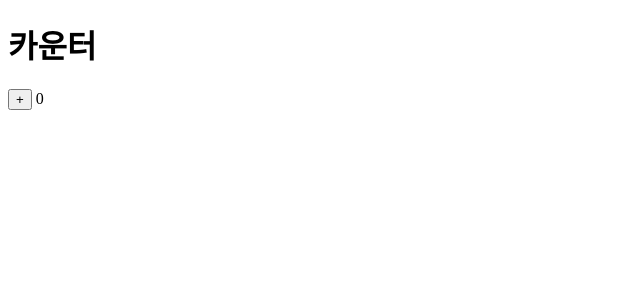
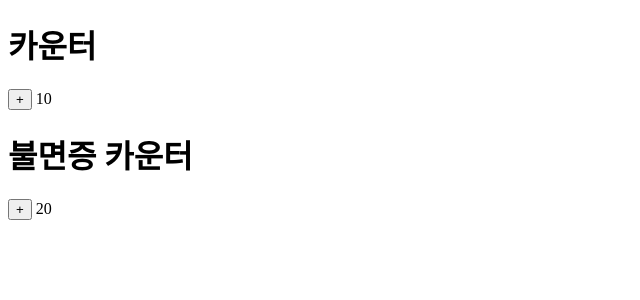
Before and after one commit to egoingsb/lgcns-react-24-5-20, a React (Vite) app: page / in a window 1280 px wide. Shown: the top 300 px of the page, without its empty margins (0-640 px from the left). Built offline with nearby package versions, Linux system fonts and the light colour scheme.

Commit message:
props는 html계의 속성이다

```diff
--- a/src/App.tsx
+++ b/src/App.tsx
@@ -1,16 +1,20 @@
 import './App.css'
 
-function Counter(){
+function Counter(props){
+  console.log('props', props);
+  const title = props.title;
+  const initValue = props.initValue;
   return <>
-    <h1>카운터</h1>
-    <button>+</button> 0
+    <h1>{title}</h1>
+    <button>+</button> {initValue}
   </>
 }
 
 function App() {
   return (
     <>
-      <Counter></Counter>
+      <Counter title="카운터" initValue="10"></Counter>
+      <Counter title="불면증 카운터" initValue="20"></Counter>
     </>
   )
 }
```
